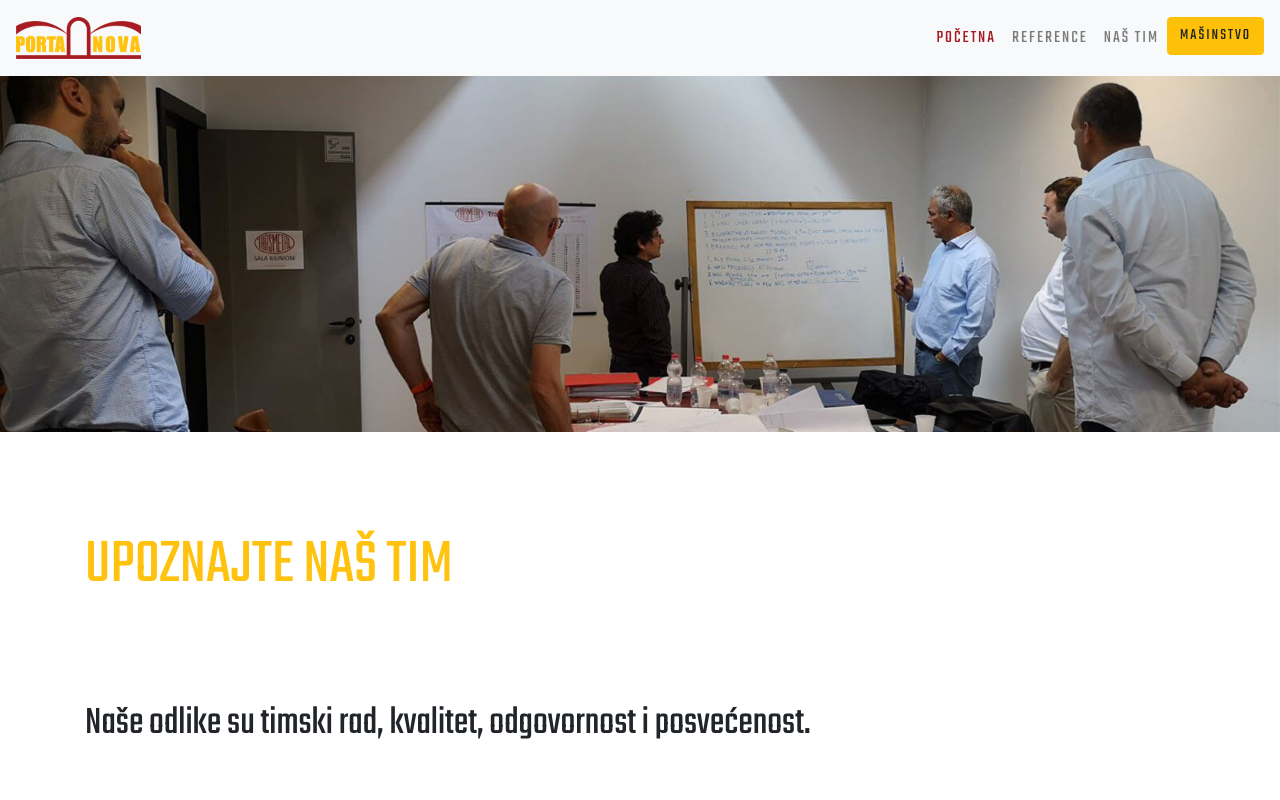
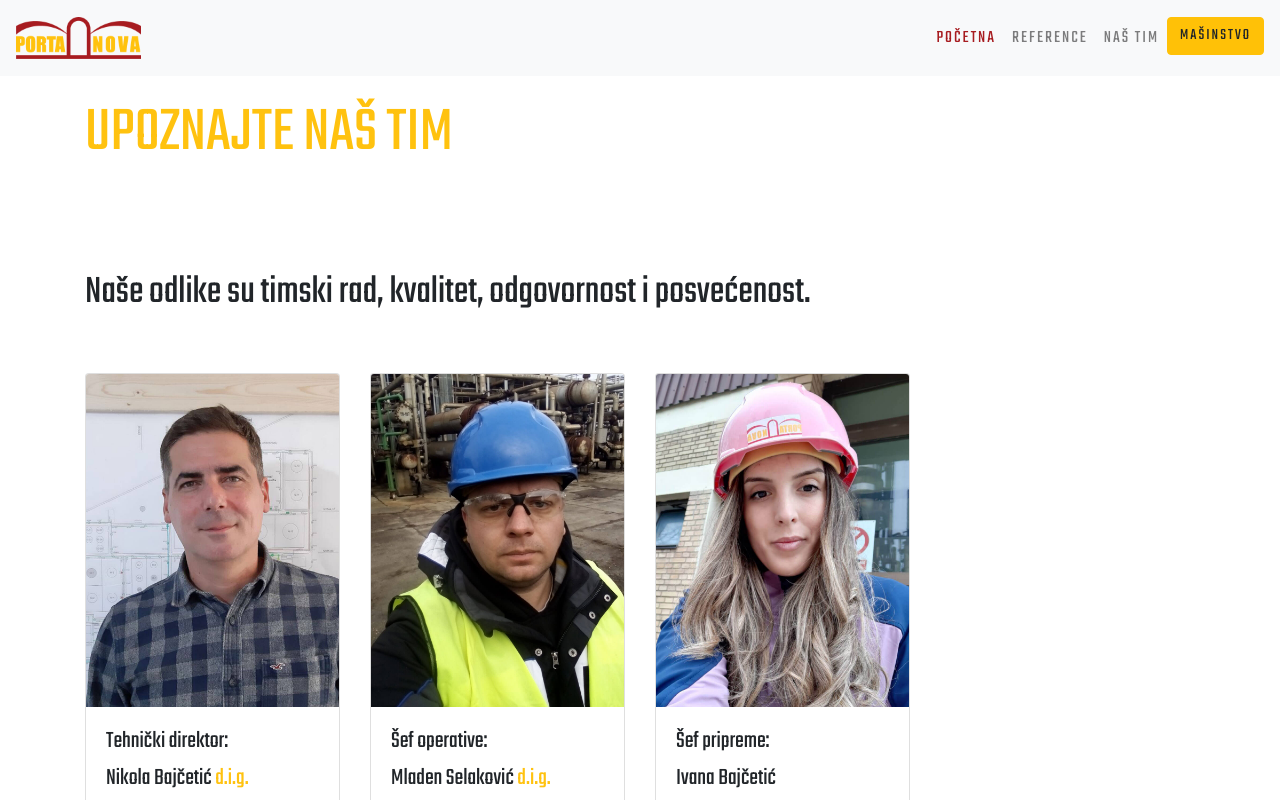
Before and after one commit to nenad77/Porta-Nova, a React (Create React App) app: page /team in a window 1280 px wide. Shown: the top 800 px of the page. Built offline with nearby package versions, Linux system fonts and the light colour scheme.

Commit message:
team-corection

```diff
--- a/src/Components/ServicesMec/ServicesMec.js
+++ b/src/Components/ServicesMec/ServicesMec.js
@@ -39,7 +39,7 @@ const Services = () => {
                             {iconTwo}
                         </div>
                         <div className = "col-9 col-md-9">
-                            Popravka i održavanje elektro instalacija na objektima i “pametnim zgradama”, pranje fasade "mašinsko čišćenje snega" zamena rasvete, razne vrste visinskih radova Posebno izdvajamo iz naše ponude.
+                            Popravka i održavanje elektro instalacija na objektima i “pametnim zgradama”, pranje fasade "mašinsko čišćenje snega" zamena rasvete, razne vrste visinskih radova. Posebno izdvajamo iz naše ponude RePlus – Regenerator baterija.
                         </div>
                     </div>
                 </div>
--- a/src/Components/Team/Team.js
+++ b/src/Components/Team/Team.js
@@ -10,7 +10,6 @@ const Team = () => {
 
     return (
         <Fragment>
-            <TeamHero />
         <div className = "container mt-5 mb-5 pt-5">
             <h1 className = "mb-5 main-title">Upoznajte naš tim</h1>
             <h3 className = "pt-5 pb-5 team-desc">Naše odlike su timski rad, kvalitet, odgovornost i posvećenost.</h3>
@@ -19,6 +18,7 @@ const Team = () => {
                     <div className="card">
                         <img className="card-img-top" src={teamThree} alt="Card cap" />
                         <div className="card-body card-body-team">
+                            <h4 className="card-text">Tehnički direktor:</h4>
                             <h4 className="card-text">Nikola Bajčetić <span>d.i.g.</span></h4>
                             <p className = "card-text"><a href="tel:+381 60 5 777 056">+381 60 5 777 056</a><a href="mailto:nikola.bajcetic@portanova.rs">nikola.bajcetic@portanova.rs</a></p>
                         </div>
@@ -28,6 +28,7 @@ const Team = () => {
                     <div className="card">
                         <img className="card-img-top" src={teamTwo} alt="Card cap" />
                         <div className="card-body card-body-team">
+                            <h4 className="card-text">Šef operative:</h4>
                             <h4 className="card-text">Mladen Selaković <span>d.i.g.</span></h4>
                             <p className = "card-text"><a href="tel:+381 60 5 777 096">+381 60 5 777 096</a><a href="mailto:mladen.selakovic@portanova.rs">mladen.selakovic@portanova.rs</a></p>
                         </div>
@@ -37,6 +38,7 @@ const Team = () => {
                     <div className="card">
                         <img className="card-img-top" src={teamOne} alt="Card cap" />
                         <div className="card-body card-body-team">
+                            <h4 className="card-text">Šef pripreme:</h4>
                             <h4 className="card-text">Ivana Bajčetić</h4>
                             <p className = "card-text"><a href="tel:+381 60 5 777 189">+381 60 5 777 189</a><a href="mailto:ivana.bajcetic@portanova.rs">ivana.bajcetic@portanova.rs</a></p>
                         </div>
--- a/src/Components/TeamMec/TeamMec.js
+++ b/src/Components/TeamMec/TeamMec.js
@@ -18,6 +18,7 @@ const TeamMec = () => {
                     <div className="card">
                         <img className="card-img-top" src={team} alt="Card cap" />
                         <div className="card-body card-body-team">
+                            <h4 className="card-text">Generalni direktor:</h4>
                             <h4 className="card-text">Spasoje Matijević</h4>
                             <p className = "card-text"><a href="tel:+381 60 5 777 056">+381 60 5 777 062</a><a href="mailto:spasoje.matijevic@portanova.rs">spasoje.matijevic@portanova.rs.</a></p>
                         </div>
```
